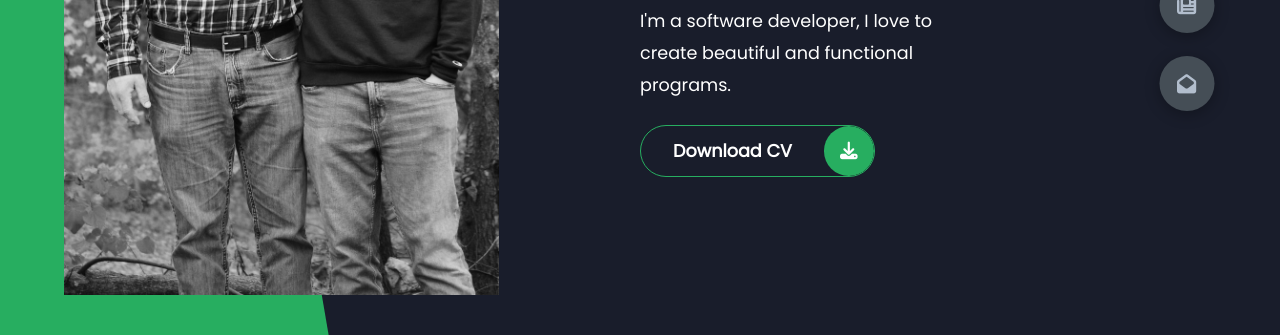
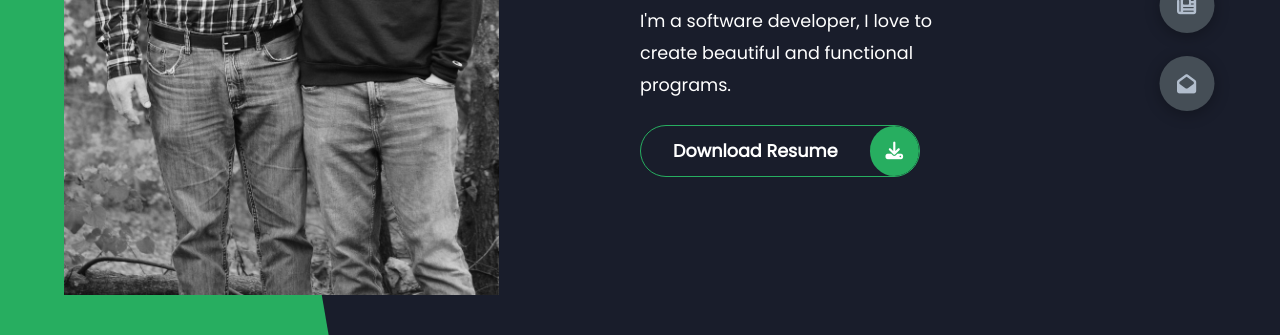
Before and after one commit to AWRhone/awrhone.github.io, a plain HTML site: page index.html in a window 1280 px wide. Shown: the part 465-800 px from the top of the page. Drawn offline with Linux system fonts and the light colour scheme.

Commit message:
Fixed buttons to download Resume

```diff
--- a/index.html
+++ b/index.html
@@ -29,8 +29,8 @@
                     I'm a software developer, I love to create beautiful and functional programs.
                 </p>
                 <div class="btn-con">
-                    <a href="" class="main-btn">
-                        <span class="btn-text">Download CV</span>
+                    <a href="/files/AaronRhone.pdf" download="" class="main-btn">
+                        <span class="btn-text">Download Resume</span>
                         <span class="btn-icon"><i class="fas fa-download"></i></span>
                     </a>
                 </div>
@@ -54,8 +54,8 @@
                         proficiency in Python, SQL, and C#/C++.
                     </p>
                     <div class="btn-con">
-                        <a href="" class="main-btn">
-                            <span class="btn-text">Download CV</span>
+                        <a href="/files/AaronRhone.pdf" download="" class="main-btn">
+                            <span class="btn-text">Download Resume</span>
                             <span class="btn-icon"><i class="fas fa-download"></i></span>
                         </a>
                     </div>
```
Also changed, not shown: 1 other file.
